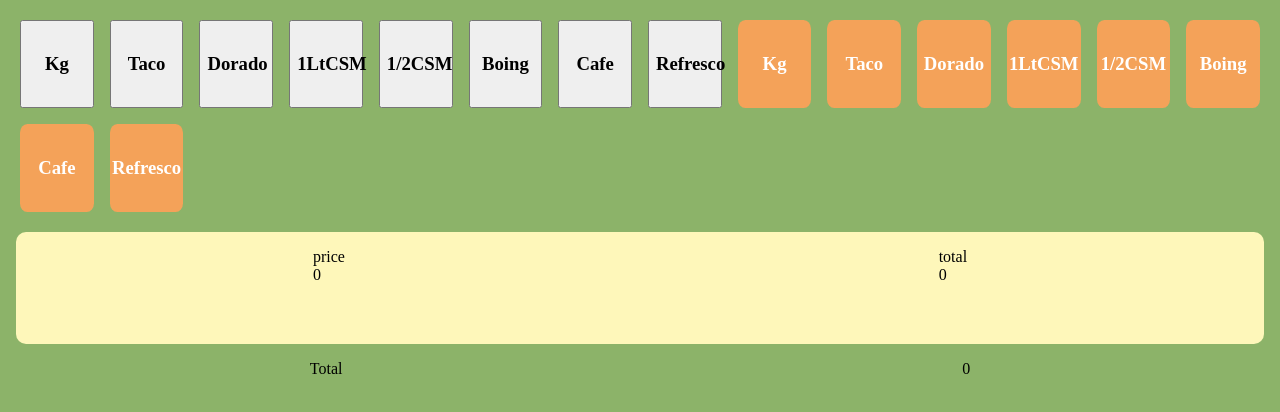
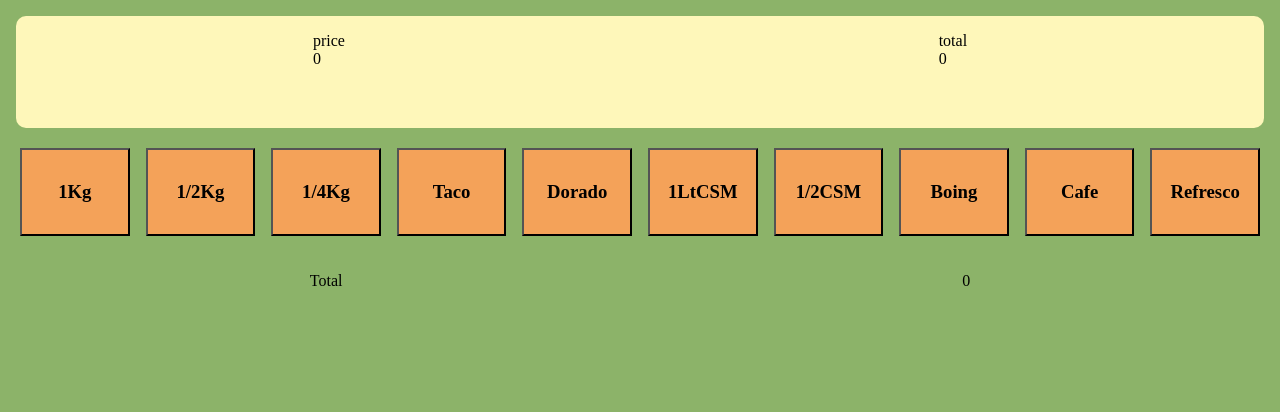
Before and after one commit to danielislas26/Barbacoa-Calculator, a website: page index.html in a window 1280 px wide. Drawn offline with Linux system fonts and the light colour scheme; files that its build step writes are made by us from their sources.

Commit message:
se cambio el orden de los elementos html para que el displayer quedara arriba y los botones en medio con esto se finaliza el primer prototipo de esta app 1.0

```diff
--- a/index.html
+++ b/index.html
@@ -9,9 +9,6 @@
     <title>Document</title>
 </head>
 <body>
-    <div class="icons-container" id="container">
-
-    </div>
     <div class="displayer">
         <div>
             <p>price</p>
@@ -23,6 +20,9 @@
         </div>
 
     </div>
+    <div class="icons-container" id="container">
+
+    </div>
     <div class="compras">
 
     </div>
--- a/src/js/app.js
+++ b/src/js/app.js
@@ -41,8 +41,18 @@
 precios = [440,30,24,50,25,20,20,25];
 
 const menuData =[{
-    name: 'Kg',
+    name: '1Kg',
     price: 440,
+    cantidad:0,
+},
+{
+    name: '1/2Kg',
+    price: 220,
+    cantidad:0,
+},
+{
+    name: '1/4Kg',
+    price: 110,
     cantidad:0,
 },
 {
@@ -166,7 +176,7 @@
 
 const element = document.querySelector('.icons-container');
 
-for(i=0;i<=7;i++){
+/*for(i=0;i<=7;i++){
     let div = document.createElement('div');
     let h3 = document.createElement('h3');
 
@@ -179,3 +189,5 @@
     element.appendChild(div);
 
 };
+
+*/
--- a/src/scss/layout/_home.scss
+++ b/src/scss/layout/_home.scss
@@ -1,7 +1,10 @@
 body{
     background: #8CB369;
+
 }
-
+button{
+    background-color: #F4A259;
+}
 .icons-container{
     display: grid;
     gap: 1rem;
@@ -30,7 +33,7 @@
 .displayer{
     height: 80px;
     background-color: #FEF7BA;
-    margin: 0 1rem 0 1rem;
+    margin: 1rem 1rem 0 1rem;
     display: flex;
     justify-content: space-around;
     padding: 1rem 0 1rem 0;
```
Also changed, not shown: build/css/app.css, build/js/app.js.
